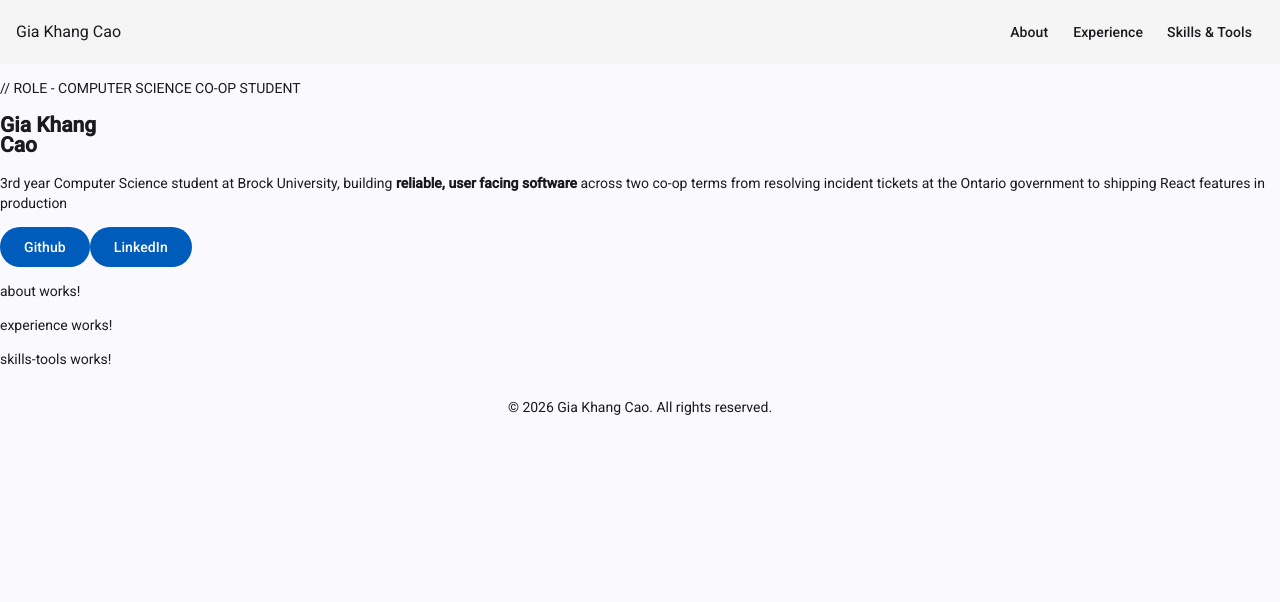
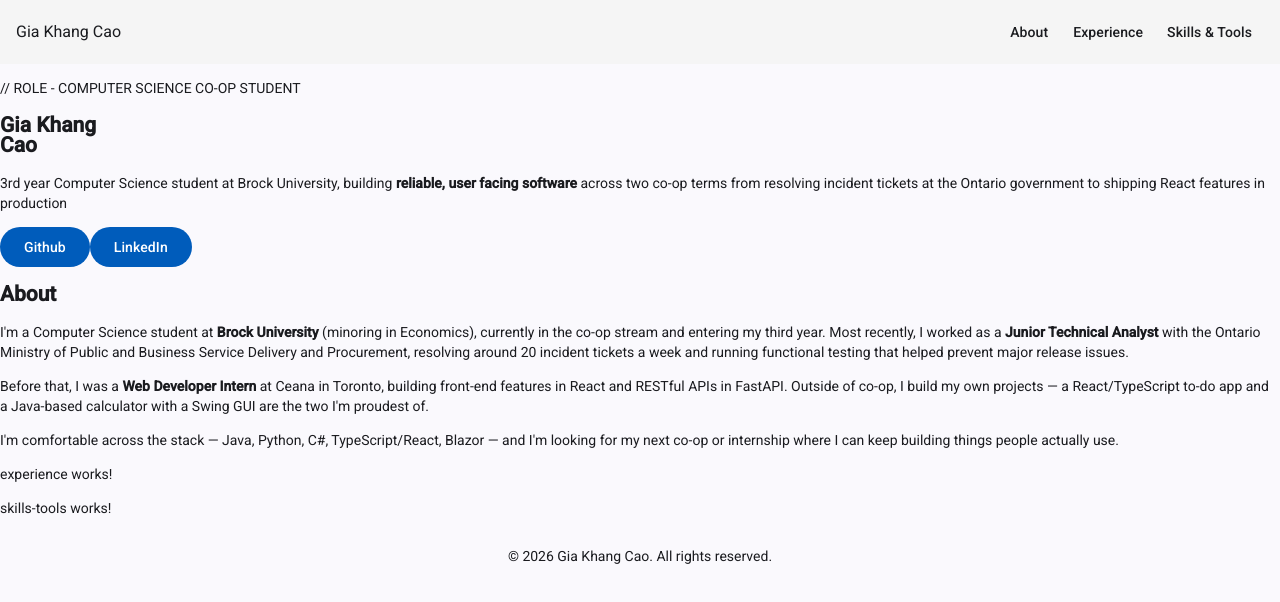
Before and after one commit to GiaKhangCao/Portfolio, an Angular app: page /portfolio in a window 1280 px wide. Shown: the top 602 px of the page. Built offline with nearby package versions, Linux system fonts and the light colour scheme.

Commit message:
Implementing content for About section

```diff
--- a/src/app/components/pages/about/about.html
+++ b/src/app/components/pages/about/about.html
@@ -1 +1,16 @@
-<p>about works!</p>
+<section id="about">
+    <h2>About</h2>
+    <div>
+        <p>I'm a Computer Science student at <b>Brock University</b>
+            (minoring in Economics), currently in the co-op stream and entering my third year. Most recently, I worked as a
+            <b>Junior Technical Analyst</b> with the Ontario Ministry of Public and Business Service Delivery and Procurement,
+            resolving around 20 incident tickets a week and running functional testing that helped prevent major release issues.
+        </p>
+
+        <p>Before that, I was a <b>Web Developer Intern</b> at Ceana in Toronto, building front-end features in React and RESTful APIs in FastAPI.
+            Outside of co-op, I build my own projects — a React/TypeScript to-do app and a Java-based calculator with a Swing GUI are the two I'm proudest of.
+        </p>
+
+        <p>I'm comfortable across the stack — Java, Python, C#, TypeScript/React, Blazor — and I'm looking for my next co-op or internship where I can keep building things people actually use.</p>
+    </div>
+</section>
```
